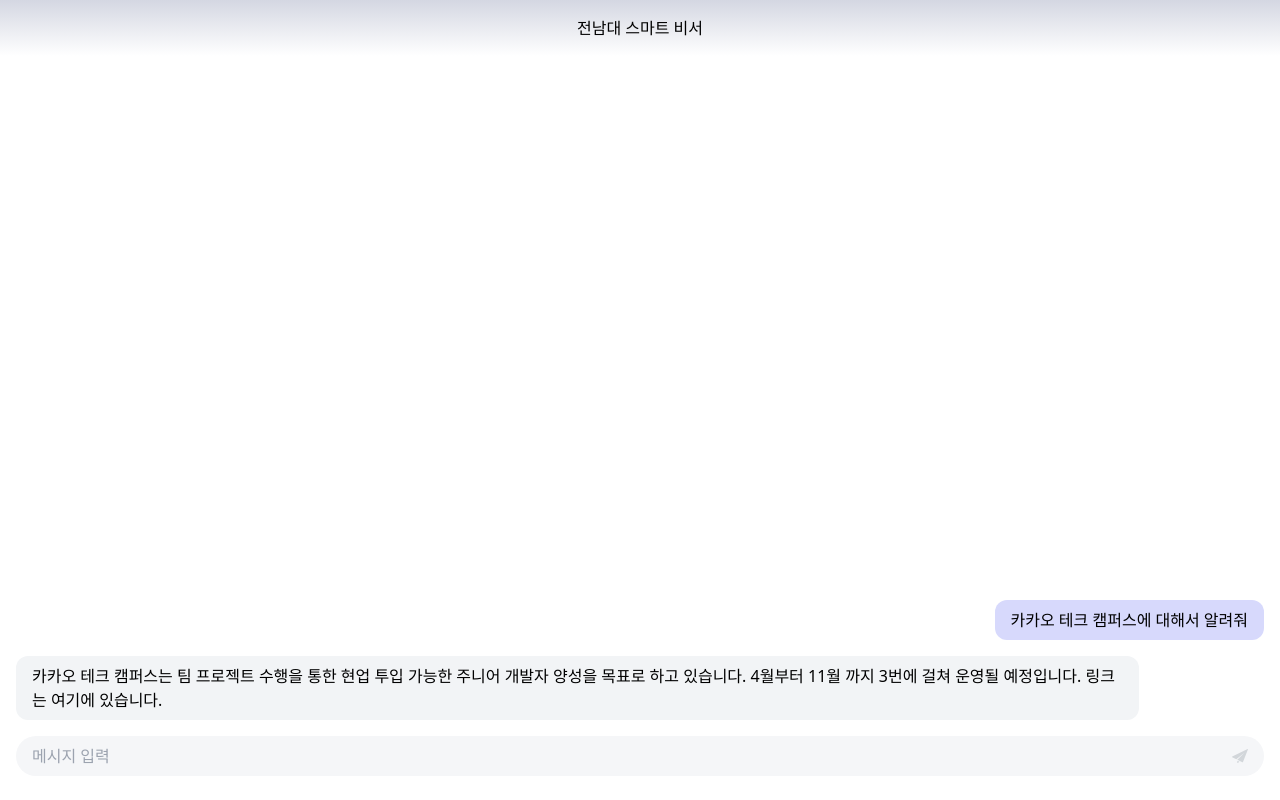
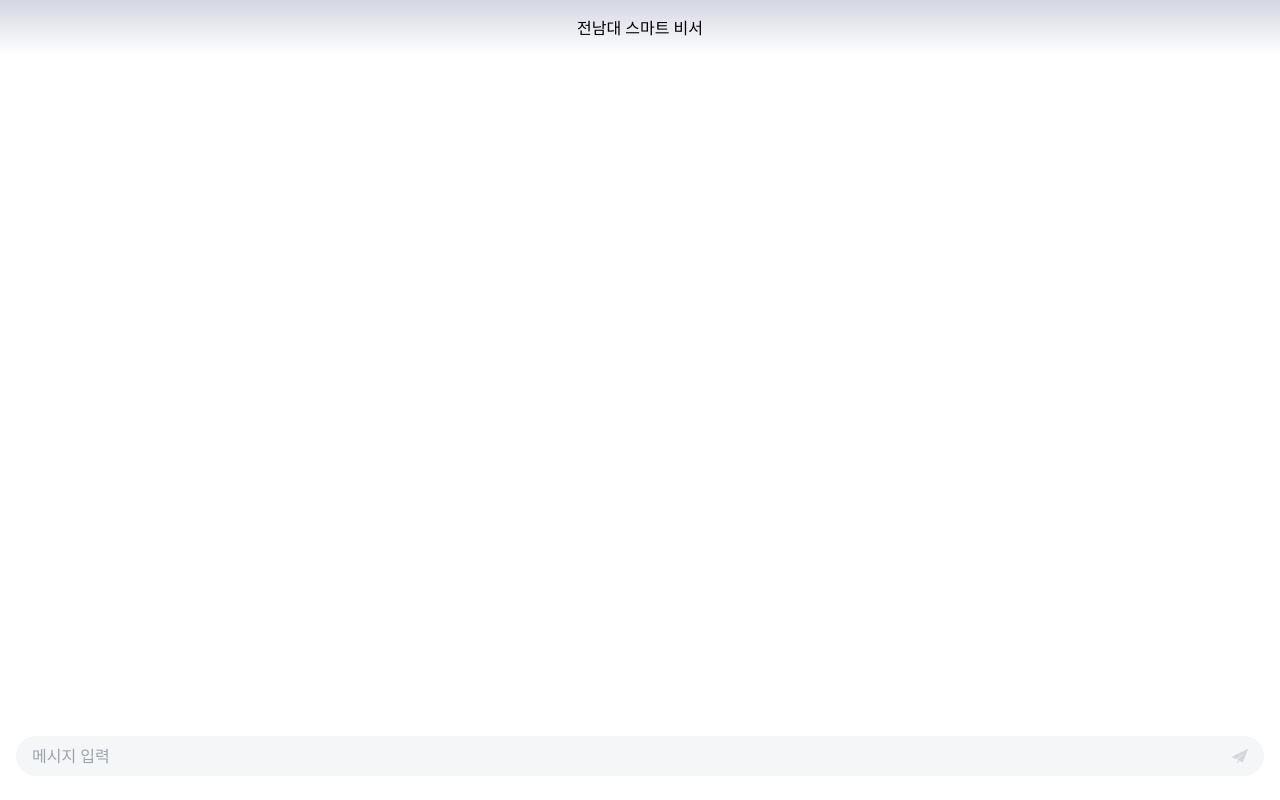
Before and after one commit to loopy-lim/JNU-PIN, a React (Vite) app: page / in a window 1280 px wide. Built offline with nearby package versions, Linux system fonts and the light colour scheme.

Commit message:
feat(chat): add throtling and show messages
show messages

```diff
--- a/package.json
+++ b/package.json
@@ -10,6 +10,7 @@
     "preview": "vite preview"
   },
   "dependencies": {
+    "@lottiefiles/react-lottie-player": "^3.5.3",
     "jotai": "^2.0.4",
     "react": "^18.2.0",
     "react-dom": "^18.2.0"
--- a/src/App.tsx
+++ b/src/App.tsx
@@ -3,7 +3,6 @@ import { useAtom, useSetAtom } from "jotai";
 import { chatInputBoxStore } from "@/store/chat/inputbox.store";
 import ChatListComponent from "@/component/chat/ChatList.component";
 import { chatListStore } from "@/store/chat/chat.store";
-import { useEffect } from "react";
 
 const App = () => {
   const [chatText, setChatText] = useAtom(chatInputBoxStore);
@@ -16,28 +15,35 @@ const App = () => {
       {
         id: prev.length + 1,
         isMine: true,
+        isDone: true,
         message: chatText,
       },
     ]);
+    getMessage();
 
     setChatText("");
   };
 
-  useEffect(() => {
-    setChatList([
+  const getMessage = () => {
+    setChatList((prev) => [
+      ...prev,
       {
-        id: 1,
-        isMine: true,
-        message: "카카오 테크 캠퍼스에 대해서 알려줘",
-      },
-      {
-        id: 2,
+        id: prev.length + 1,
         isMine: false,
-        message:
-          "카카오 테크 캠퍼스는 팀 프로젝트 수행을 통한 현업 투입 가능한 주니어 개발자 양성을 목표로 하고 있습니다. 4월부터 11월 까지 3번에 걸쳐 운영될 예정입니다. 링크는 여기에 있습니다.",
+        isDone: false,
+        message: "",
       },
     ]);
-  }, []);
+    setTimeout(() => {
+      setChatList((prev) => {
+        const newChatList = [...prev];
+        newChatList[prev.length - 1].isDone = true;
+        newChatList[prev.length - 1].message =
+          "카카오 테크 캠퍼스는 팀 프로젝트 수행을 통한 현업 투입 가능한 주니어 개발자 양성을 목표로 하고 있습니다. 4월부터 11월 까지 3번에 걸쳐 운영될 예정입니다. 링크는 여기에 있습니다.";
+        return newChatList;
+      });
+    }, 3000);
+  };
 
   return (
     <div className="h-screen w-screen">
--- a/src/component/chat/ChatElement.component.tsx
+++ b/src/component/chat/ChatElement.component.tsx
@@ -1,9 +1,13 @@
+import { Player } from "@lottiefiles/react-lottie-player";
+
 const ChatElement = ({
   isMine,
   message,
+  isDone,
 }: {
   isMine: boolean;
   message: string;
+  isDone: boolean;
 }) => {
   const chatTextBoxStyle = isMine ? "bg-[#D7D9FC] ml-auto" : "bg-[#F2F4F6]";
 
@@ -13,7 +17,17 @@ const ChatElement = ({
         "py-2 rounded-xl w-fit px-4 my-2 max-w-[90%] " + chatTextBoxStyle
       }
     >
-      {message}
+      {isDone ? (
+        message
+      ) : (
+        <Player
+          autoplay={true}
+          loop={true}
+          className="h-4 scale-150"
+          speed={1.5}
+          src={"/typing-in-chat.json"}
+        />
+      )}
     </div>
   );
 };
--- a/src/component/chat/ChatList.component.tsx
+++ b/src/component/chat/ChatList.component.tsx
@@ -11,6 +11,7 @@ const ChatListComponent = () => {
         <ChatElement
           isMine={chat.isMine}
           message={chat.message}
+          isDone={chat.isDone}
           key={chat.id}
         />
       ))}
--- a/src/store/chat/chat.store.ts
+++ b/src/store/chat/chat.store.ts
@@ -3,6 +3,7 @@ import { atom } from "jotai";
 export type chat = {
   id: number;
   isMine: boolean;
+  isDone: boolean;
   message: string;
 };
 
```
Also changed, not shown: public/typing-in-chat.json (added, +1 -0 lines), 1 other file (tests, documents, lock files or other folders).
